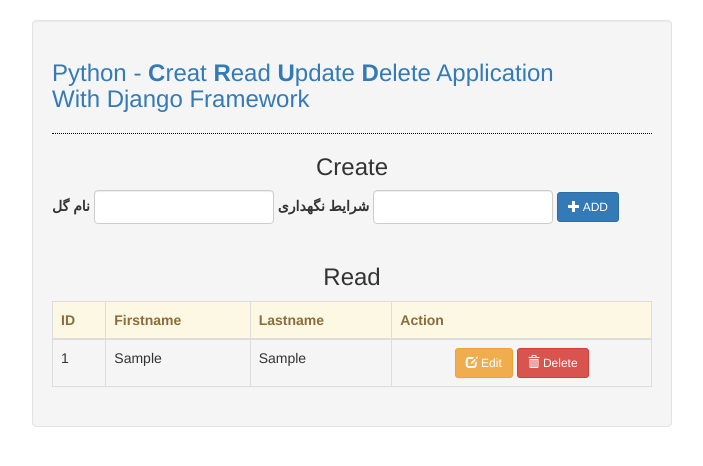
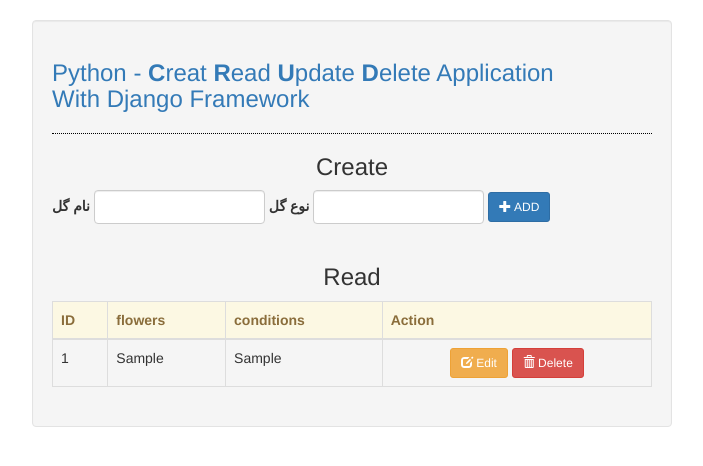
Before and after one commit to bitaSLH819/golkhoone-django, a Django app: page / in a window 1280 px wide. Shown: the part 52-518 px from the top of the page, without its empty margins (288-991 px from the left). Run offline with Django 5.2, Linux system fonts and the light colour scheme; tables that the repository leaves empty hold one stand-in row (values such as "Sample post"); some libraries are stand-ins or nearby versions.

Commit message:
update frontend code

```diff
--- a/templates/index.html
+++ b/templates/index.html
@@ -1,6 +1,6 @@
 {% extends 'base.html' %}
 {% block title %}
-Django CRUD | Create & Read & Delete
+golkhoone-crud
 {% endblock %}
 
 {% block body %}
@@ -10,7 +10,7 @@
     <div class="form-group">
         <label for="firstname">نام گل</label>
         <input type="text" name="first" class="form-control" style="width:30%;" required="required"/>
-        <label for="lastname">شرایط نگهداری</label>
+        <label for="lastname">نوع گل</label>
         <input type="text" name="last" class="form-control" style="width:30%;" required="required"/>
         <button type="submit" class="btn btn-sm btn-primary"><span class="glyphicon glyphicon-plus"></span> ADD</button>
     </div>
@@ -21,8 +21,8 @@
     <thead class="alert-warning">
         <tr>
             <th>ID</th>
-            <th>Firstname</th>
-            <th>Lastname</th>
+            <th>flowers</th>
+            <th>conditions</th>
             <th>Action</th>
         </tr>
     </thead>
```
